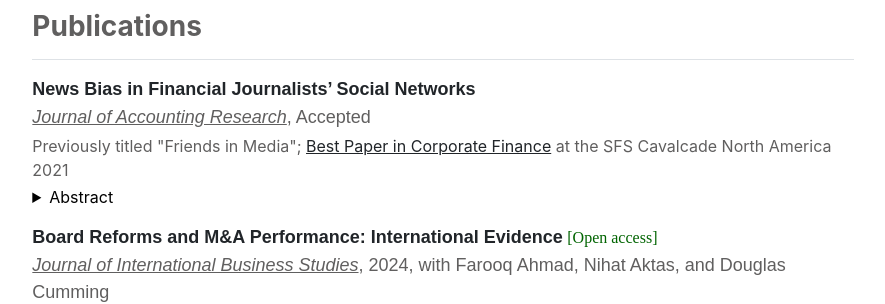
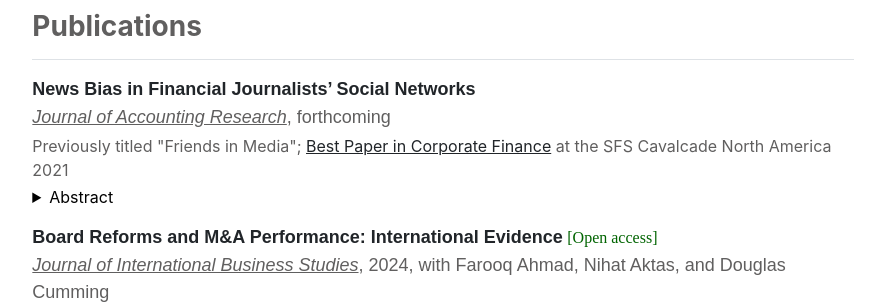
Before and after one commit to guosongxu/guosongxu.github.io, a Jekyll site: the page built from index.md, in a window 1280 px wide. Shown: the part 1379-1683 px from the top of the page, without its empty margins (197-1082 px from the left). Built offline with Jekyll 4.4.1, drawn with Linux system fonts in a browser that asks for light colours.

Commit message:
Update home.html

```diff
--- a/_layouts/home.html
+++ b/_layouts/home.html
@@ -76,7 +76,7 @@
     <h3 class="fw-bold border-bottom pb-3 mb-3" style="color:#605F5F">Publications</h3>
 
     <p style="margin-bottom:1px"><span style="font-family:arial, 'MS Sans Serif', arial;font-size:18px"><strong><a rel="noreferrer noopener" aria-label=" (opens in a new tab)" href="https://papers.ssrn.com/sol3/papers.cfm?abstract_id=3189273" target="_blank" style="text-decoration:none;">News Bias in Financial Journalists’ Social Networks</a></strong></span>
-    <p style="font-family:arial;font-size:18px;margin-bottom:3px;color:#605F5F"><em><u>Journal of Accounting Research</u></em>, Accepted</p>
+    <p style="font-family:arial;font-size:18px;margin-bottom:3px;color:#605F5F"><em><u>Journal of Accounting Research</u></em>, forthcoming</p>
     <p style="font-size:16px;margin-bottom:3px;color:#605F5F">Previously titled "Friends in Media";&nbsp;<a rel="noreferrer noopener" href="http://sfs.org/cavalcade-best-paper-in-corporate-finance/" target="_blank">Best Paper in Corporate Finance</a> at the SFS Cavalcade North America 2021</p>
     <details>
       <summary>Abstract</summary>
```
